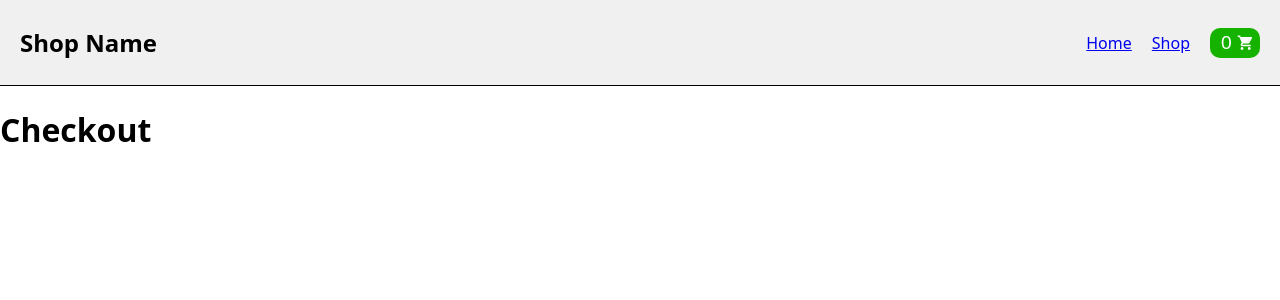
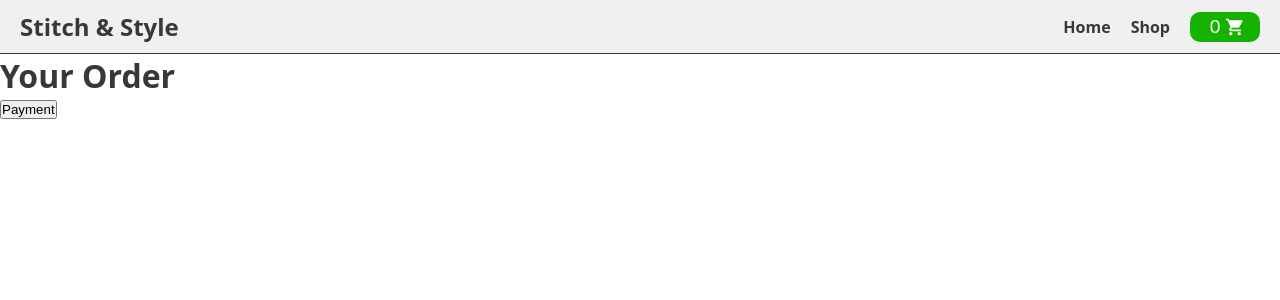
Before and after one commit to jml-student/shopping-cart, a React (Vite) app: page /checkout in a window 1280 px wide. Shown: the top 300 px of the page. Built offline with nearby package versions, Linux system fonts and the light colour scheme.

Commit message:
Add button svgs, chekout button and some stlyes

```diff
--- a/index.html
+++ b/index.html
@@ -3,7 +3,7 @@
   <head>
     <meta charset="UTF-8" />
     <meta name="viewport" content="width=device-width, initial-scale=1.0" />
-    <title>Shopping Cart</title>
+    <title>Stitch & Style</title>
   </head>
   <body>
     <div id="root"></div>
--- a/src/components/Cart/Cart.jsx
+++ b/src/components/Cart/Cart.jsx
@@ -1,8 +1,9 @@
 import { useCart } from '../SharedData/CartContext.jsx'
+import { Link } from 'react-router-dom'
 import './cart.css'
 
-function Cart() {
-  const { cartProducts, setCartProducts } = useCart()
+export default function Cart() {
+  const { cartProducts, setCartProducts, setShowCart } = useCart()
 
   const removeItem = (id) => {
     const updatedCartProducts = cartProducts
@@ -40,25 +41,46 @@ function Cart() {
               <img src={product.image} alt={product.title} />
               <div className='cart-product-info'>
                 <li>{product.title}</li>
+                <div className='cart-btn-cont'>
                   <button
                     onClick={() => removeItem(product.id)}
                     className='btn-remove'
                   >
-                  -
+                    <svg
+                      xmlns='http://www.w3.org/2000/svg'
+                      fill='currentColor'
+                      viewBox='0 0 24 24'
+                    >
+                      <title>minus-circle</title>
+                      <path d='M17,13H7V11H17M12,2A10,10 0 0,0 2,12A10,10 0 0,0 12,22A10,10 0 0,0 22,12A10,10 0 0,0 12,2Z' />
+                    </svg>
                   </button>
                   <span>{product.quantity}</span>
-                <button onClick={() => addItem(product.id)} className='btn-add'>
-                  +
+                  <button
+                    onClick={() => addItem(product.id)}
+                    className='btn-add'
+                  >
+                    <svg
+                      xmlns='http://www.w3.org/2000/svg'
+                      fill='currentColor'
+                      viewBox='0 0 24 24'
+                    >
+                      <title>plus-circle</title>
+                      <path d='M17,13H13V17H11V13H7V11H11V7H13V11H17M12,2A10,10 0 0,0 2,12A10,10 0 0,0 12,22A10,10 0 0,0 22,12A10,10 0 0,0 12,2Z' />
+                    </svg>
                   </button>
-                <span>{product.price * product.quantity}</span>
+                  <span className='cart-price'>
+                    $ {product.price * product.quantity}
+                  </span>
+                </div>
               </div>
             </div>
           )
         })}
-        <button className='btn-checkout'>Checkout</button>
+        <button className='btn-checkout' onClick={() => setShowCart(false)}>
+          <Link to={'/checkout'}>Checkout</Link>
+        </button>
       </ul>
     </div>
   )
 }
-
-export default Cart
--- a/src/components/Cart/cart.css
+++ b/src/components/Cart/cart.css
@@ -7,10 +7,11 @@
   width: 500px;
   height: 100vh;
   background-color: white;
-  border-left: 1px solid black;
+  border-left: 1px solid var(--black);
   padding: 20px;
   transform: translateX(100%);
   transition: transform 0.3s ease-in-out;
+  color: var(--black);
 }
 
 .cart.visible {
@@ -40,13 +41,13 @@
   display: flex;
   align-items: center;
   margin-bottom: 10px;
-  border-bottom: 1px solid black;
+  border-bottom: 1px solid var(--black);
   padding-bottom: 10px;
 }
 
 .cart img {
-  height: 50px;
-  width: auto;
+  height: auto;
+  width: 50px;
   margin-right: 10px;
 }
 
@@ -54,19 +55,38 @@
   margin-bottom: 5px;
 }
 
+.cart-btn-cont {
+  display: flex;
+  justify-content: flex-start;
+  align-items: center;
+}
+
 .btn-remove,
 .btn-add {
   border-radius: 20px;
   border: none;
-  padding: 5px;
   height: 25px;
   width: 25px;
   cursor: pointer;
+  background-color: white;
+  padding: 0;
+}
+
+.btn-add svg,
+.btn-remove svg {
+  color: var(--black);
+  height: 25px;
+  width: 25px;
 }
 
 span {
   margin-left: 5px;
   margin-right: 5px;
+}
+
+.cart-price {
+  margin-left: 15px;
+  font-weight: 700;
 }
 
 .cart ul {
--- a/src/components/Checkout/Checkout.jsx
+++ b/src/components/Checkout/Checkout.jsx
@@ -1,7 +1,28 @@
+import { useCart } from '../SharedData/CartContext.jsx'
+
 export default function Checkout() {
+  const { cartProducts } = useCart()
+
   return (
     <div>
-      <h1>Checkout</h1>
+      <div className='checkout-header'>
+        <h1>Your Order</h1>
+      </div>
+      <ul>
+        {cartProducts.map((product) => {
+          return (
+            <div key={product.id} className='checkout-product'>
+              <img src={product.image} alt={product.title} />
+              <div className='checkout-product-info'>
+                <li>{product.title}</li>
+                <span>{product.quantity}</span>
+                <span>{product.price * product.quantity}</span>
+              </div>
+            </div>
+          )
+        })}
+        <button className='btn-payment'>Payment</button>
+      </ul>
     </div>
   )
 }
--- a/src/components/SharedData/CartContext.jsx
+++ b/src/components/SharedData/CartContext.jsx
@@ -5,9 +5,12 @@ const CartContext = createContext()
 
 export function CartProvider({ children }) {
   const [cartProducts, setCartProducts] = useState([])
+  const [showCart, setShowCart] = useState(false)
 
   return (
-    <CartContext.Provider value={{ cartProducts, setCartProducts }}>
+    <CartContext.Provider
+      value={{ cartProducts, setCartProducts, showCart, setShowCart }}
+    >
       {children}
     </CartContext.Provider>
   )
--- a/src/index.css
+++ b/src/index.css
@@ -1,11 +1,18 @@
+:root {
+  --black: #383838;
+}
+
 *,
 *::before,
 *::after {
+  margin: 0;
+  padding: 0;
   box-sizing: border-box;
 }
 
 body {
   margin: 0;
+  color: var(--black);
   font-family:
     system-ui,
     -apple-system,
@@ -26,11 +33,17 @@ body {
   align-items: center;
   padding: 10px 20px;
   background-color: rgb(240, 240, 240);
-  border-bottom: 1px solid black;
+  border-bottom: 1px solid var(--black);
 }
 
 .title {
   font-size: 1.5rem;
+}
+
+a {
+  text-decoration: none;
+  color: var(--black);
+  font-weight: 700;
 }
 
 nav {
@@ -51,16 +64,19 @@ nav {
   display: flex;
   align-items: center;
   justify-content: center;
-  width: 50px;
+  width: 70px;
   height: 30px;
   border-radius: 10px;
   border: none;
   background-color: rgb(21, 179, 0);
   color: white;
+  padding: 5px;
   font-size: 1.2rem;
   cursor: pointer;
 
   svg {
+    width: auto;
+    height: 100%;
     color: white;
   }
 }
--- a/src/root.jsx
+++ b/src/root.jsx
@@ -1,7 +1,6 @@
 import { Outlet, Link } from 'react-router-dom'
 import { useCart } from './components/SharedData/CartContext.jsx'
 import Cart from './components/Cart/Cart.jsx'
-import { useState } from 'react'
 
 export async function shopLoader() {
   const products = []
@@ -15,8 +14,7 @@ export async function shopLoader() {
 }
 
 export default function Root() {
-  const [showCart, setShowCart] = useState(false)
-  const { cartProducts } = useCart()
+  const { cartProducts, showCart, setShowCart } = useCart()
   let cartLength = 0
 
   return (
@@ -25,7 +23,7 @@ export default function Root() {
       onClick={showCart ? () => setShowCart(false) : undefined}
     >
       <div className='header'>
-        <h1 className='title'>Shop Name</h1>
+        <h1 className='title'>Stitch & Style</h1>
         <nav>
           <ul>
             <li>
```
Lines whose indentation alone changed are shown as unchanged.
